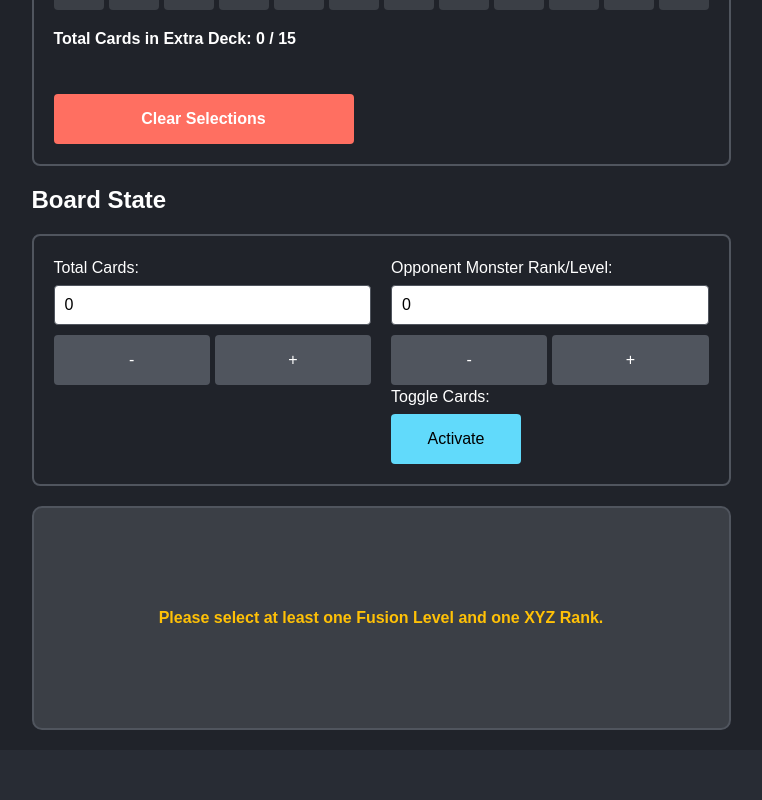
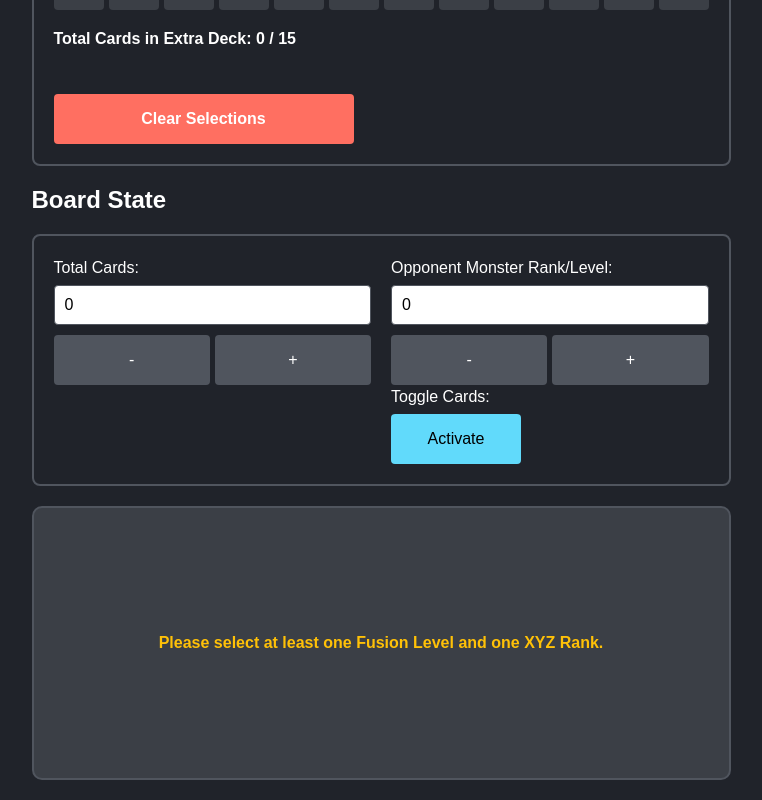
Before and after one commit to jjangsangy/simultaneous-equation-cannons, a React (Create React App) app: page / in a window 1280 px wide. Shown: the part 348-1148 px from the top of the page, without its empty margins (259-1021 px from the left). Before the commit the page ends 1098 px from the top, so only its background shows below. Built offline with nearby package versions, Linux system fonts and the light colour scheme.

Commit message:
make bottom larger

```diff
--- a/src/App.css
+++ b/src/App.css
@@ -161,7 +161,7 @@ button.toggle-possible-cards {
 /* Result Section Styling */
 .result-section {
     margin-top: 20px;
-    min-height: 200px; /* Reserve space for results */
+    min-height: 250px; /* Reserve space for results */
     position: relative; /* Ensures static position in layout */
     border: 2px solid #50555e; /* Optional: visually distinguish results area */
     padding: 10px;
```
